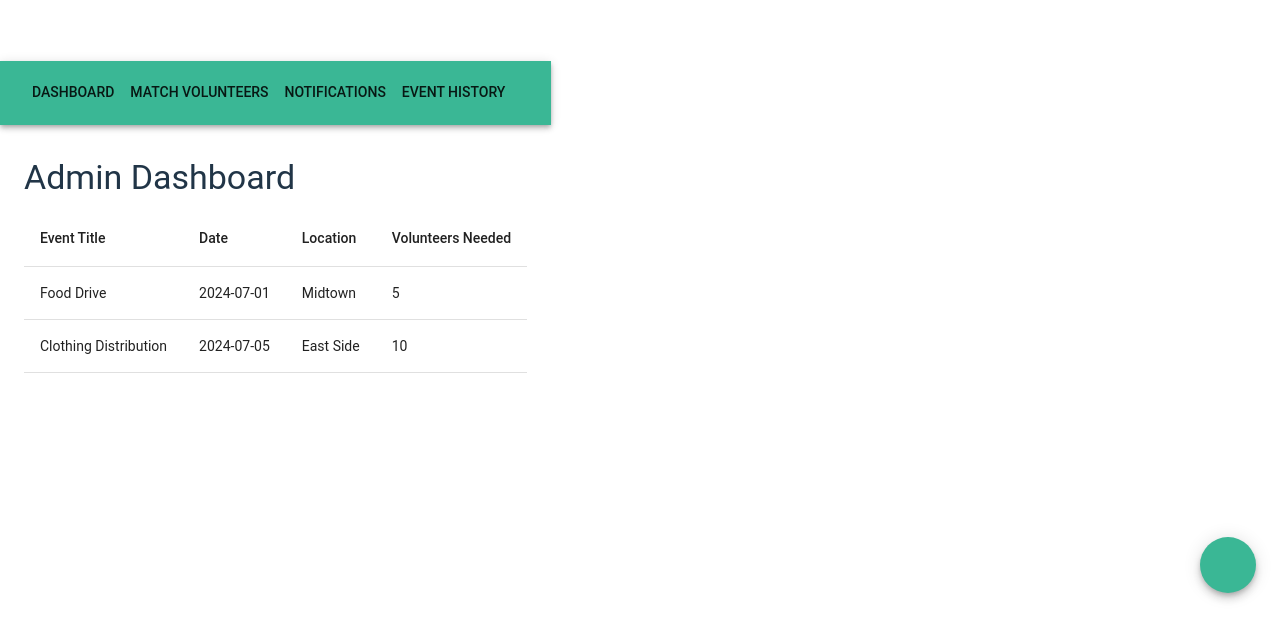
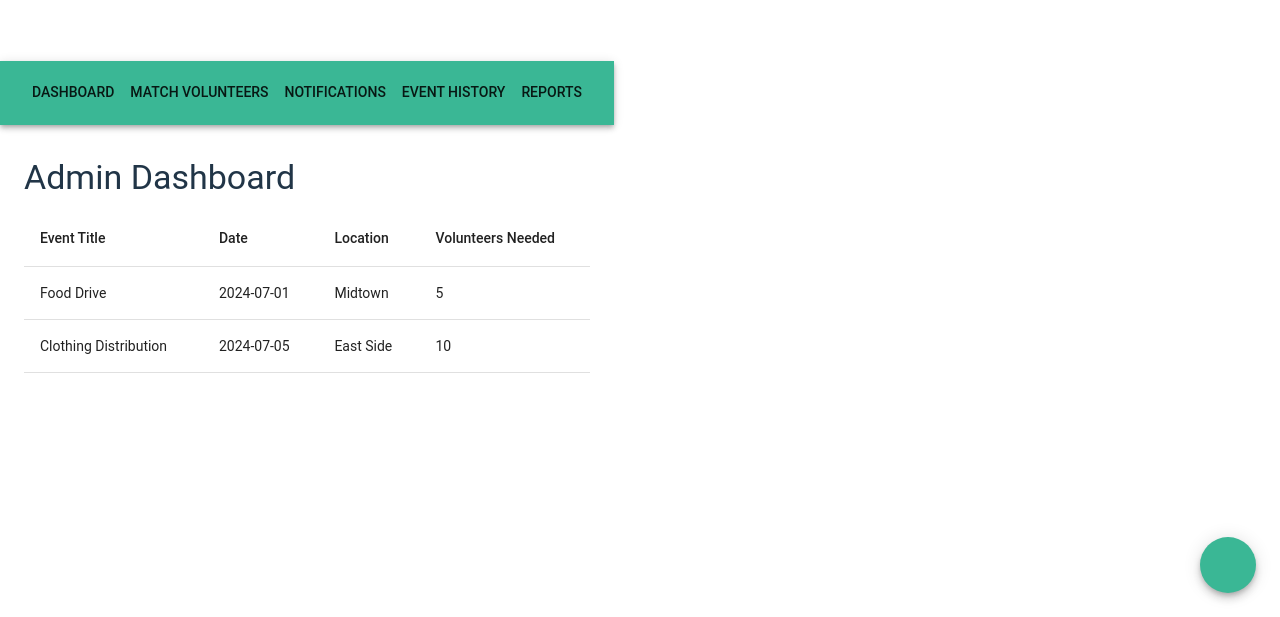
Before and after one commit to sdumitrascuu/volunteer-app, a React (Vite) app: page /admin in a window 1280 px wide. Shown: the part 183-800 px from the top of the page. Built offline with nearby package versions, Linux system fonts and the light colour scheme; some icons are missing.

Commit message:
Update AdminDash.jsx

```diff
--- a/src/pages/AdminDash.jsx
+++ b/src/pages/AdminDash.jsx
@@ -1,3 +1,4 @@
+// src/pages/AdminDash.jsx
 import React from 'react';
 import {
   AppBar,
@@ -51,6 +52,10 @@ export default function AdminDash() {
           <Button color="inherit" onClick={() => navigate('/history')}>
             Event History
           </Button>
+          {/* ↓↓↓ NEW BUTTON ↓↓↓ */}
+          <Button color="inherit" onClick={() => navigate('/reports')}>
+            Reports
+          </Button>
         </Toolbar>
       </AppBar>
 
```
